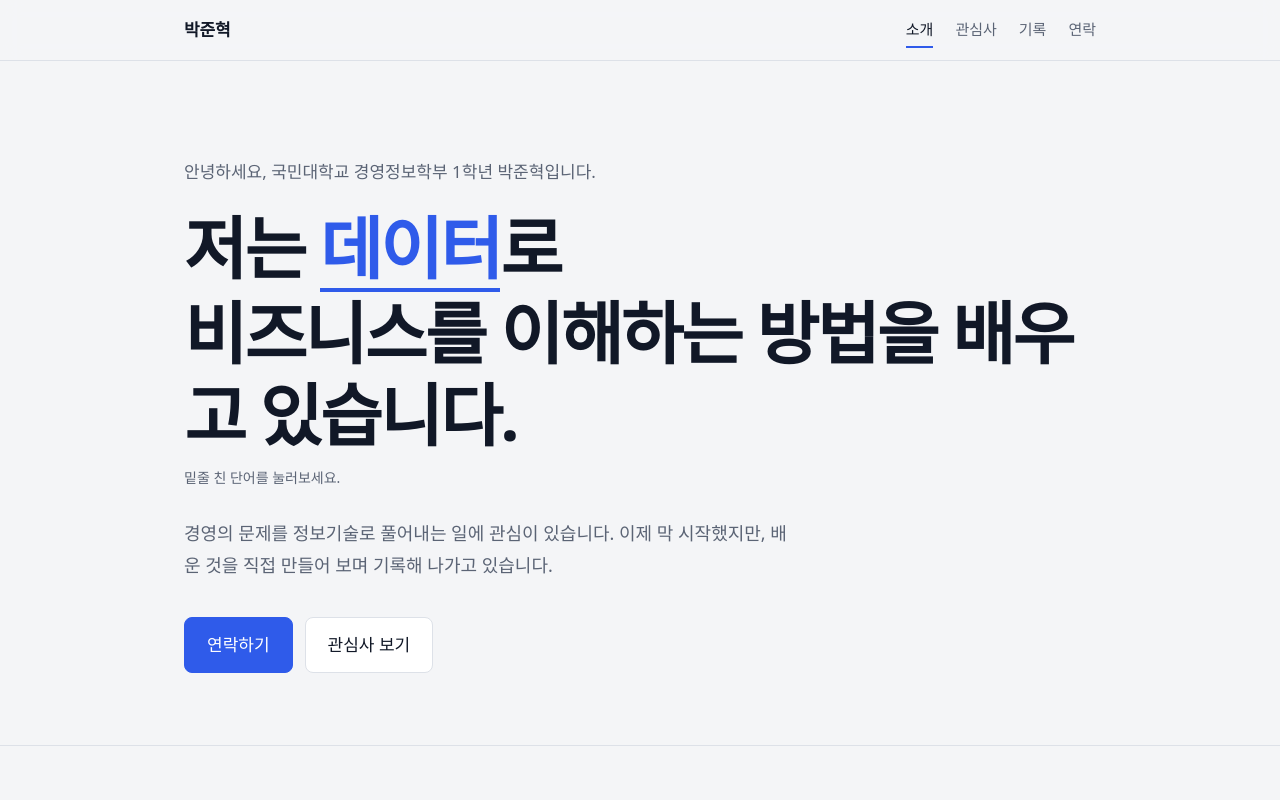
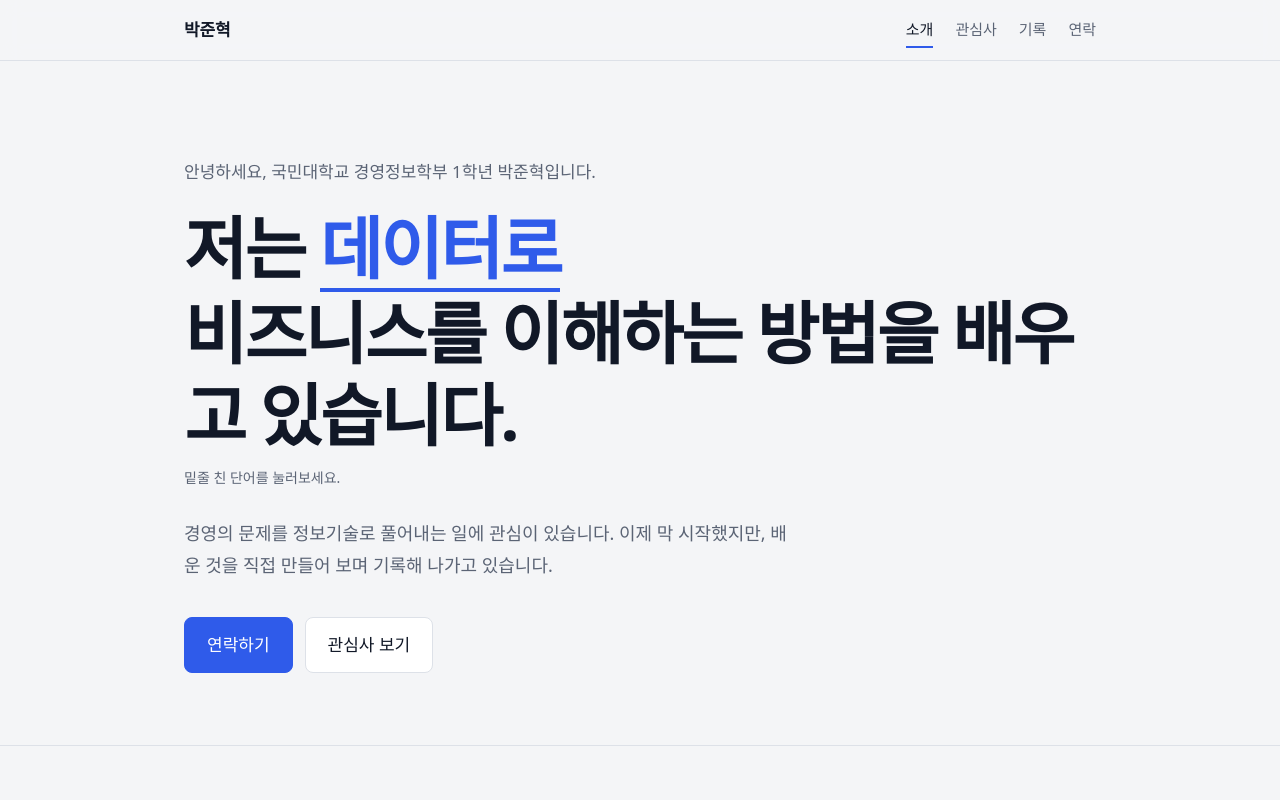
Before and after one commit to junhyeok0702/junhyeok0702.github.io, a plain HTML site: page index.html in a window 1280 px wide. Shown: the top 800 px of the page. Drawn offline with Linux system fonts and the light colour scheme; a web font is replaced by a local one.

Commit message:
Update index.html

```diff
--- a/index.html
+++ b/index.html
@@ -35,7 +35,7 @@ nav a:hover,nav a.on{color:var(--ink);border-color:var(--accent)}
 .hero{padding:96px 0 72px}
 .hero p.hi{color:var(--muted);margin-bottom:20px}
 .hero h1{font-size:clamp(34px,6.4vw,68px);line-height:1.2;font-weight:700;letter-spacing:-.035em;max-width:14em}
-.swap{display:inline-block;color:var(--accent);min-width:2.2em;border-bottom:4px solid var(--accent);cursor:pointer;background:none;border-top:0;border-left:0;border-right:0;font:inherit;letter-spacing:inherit}
+.swap{display:inline-block;color:var(--accent);min-width:2.6em;border-bottom:4px solid var(--accent);cursor:pointer;background:none;border-top:0;border-left:0;border-right:0;font:inherit;letter-spacing:inherit}
 .swap span{display:inline-block;animation:in .45s ease}
 @keyframes in{from{opacity:0;transform:translateY(.35em)}to{opacity:1;transform:none}}
 .hero .lead{margin-top:28px;max-width:34em;color:var(--muted);font-size:18px}
@@ -108,7 +108,7 @@ footer{padding:32px 0 48px;color:var(--muted);font-size:14px;border-top:1px soli
   <div class="wrap">
     <div class="hero">
       <p class="hi">안녕하세요, 국민대학교 경영정보학부 1학년 박준혁입니다.</p>
-      <h1>저는 <button class="swap" id="swap" aria-live="polite" title="눌러서 바꿔보세요"><span>데이터</span></button>로<br>비즈니스를 이해하는 방법을 배우고 있습니다.</h1>
+      <h1>저는 <button class="swap" id="swap" aria-live="polite" title="눌러서 바꿔보세요"><span>데이터로</span></button><br>비즈니스를 이해하는 방법을 배우고 있습니다.</h1>
       <p class="hint">밑줄 친 단어를 눌러보세요.</p>
       <p class="lead">경영의 문제를 정보기술로 풀어내는 일에 관심이 있습니다. 이제 막 시작했지만, 배운 것을 직접 만들어 보며 기록해 나가고 있습니다.</p>
       <div class="cta">
@@ -185,7 +185,7 @@ footer{padding:32px 0 48px;color:var(--muted);font-size:14px;border-top:1px soli
 document.getElementById('y').textContent = new Date().getFullYear();
 
 // 히어로 단어 전환
-const words = ['데이터','코드','시스템','경영'];
+const words = ['데이터로','코드로','시스템으로','경영으로'];
 let wi = 0;
 const swap = document.getElementById('swap');
 swap.addEventListener('click', () => {
```
